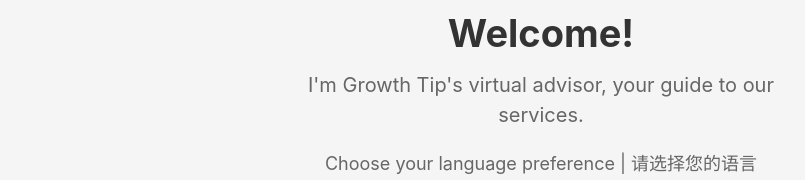
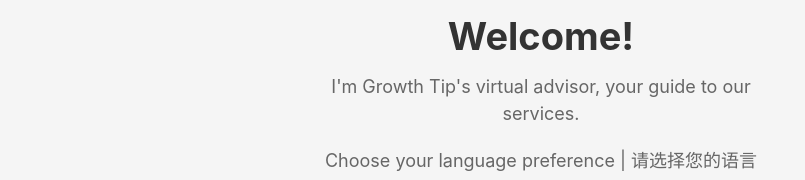
Before and after one commit to KnigGht/gtchatbot, a React (Create React App) app: page / in a window 1280 px wide. Shown: the part 344-524 px from the top of the page, without its empty margins (99-904 px from the left). Built offline with nearby package versions, Linux system fonts and the light colour scheme.

Commit message:
Update App.js

```diff
--- a/src/App.js
+++ b/src/App.js
@@ -530,7 +530,7 @@
     textAlign: 'center',
   },
   welcomeSubtitle: {
-    fontSize: '20px',
+    fontSize: '18px',
     color: '#666666',
     textAlign: 'center',
     maxWidth: '500px',
```
